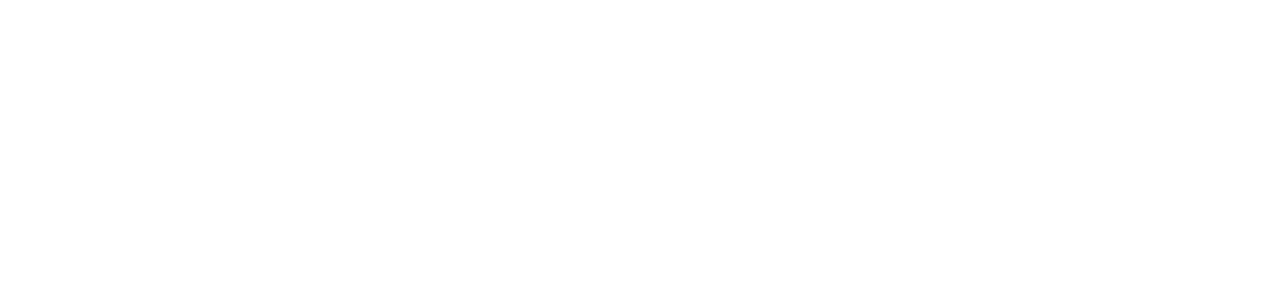
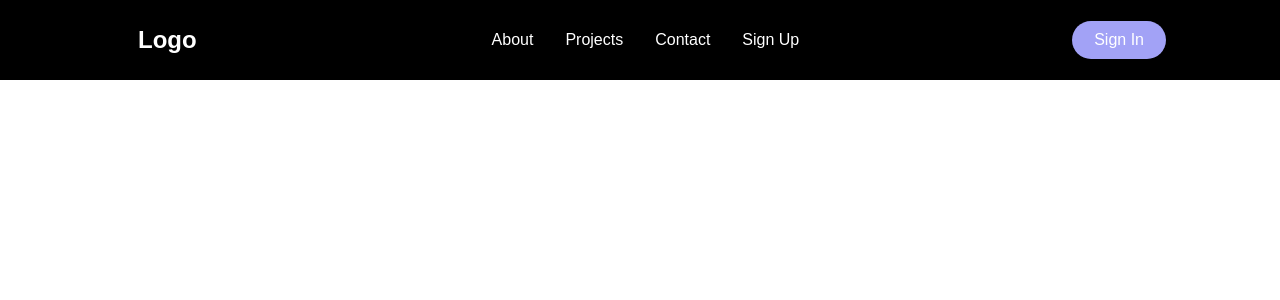
Before and after one commit to NyergesC/react-styled-components-project, a React (Create React App) app: page / in a window 1280 px wide. Shown: the top 300 px of the page. Built offline with nearby package versions, Linux system fonts and the light colour scheme.

Commit message:
navbar added

```diff
--- a/package.json
+++ b/package.json
@@ -8,7 +8,11 @@
     "@testing-library/user-event": "^13.5.0",
     "react": "^18.1.0",
     "react-dom": "^18.1.0",
+    "react-icons": "^4.4.0",
+    "react-router-dom": "^6.3.0",
     "react-scripts": "5.0.1",
+    "react-scroll": "^1.8.7",
+    "styled-components": "^5.3.5",
     "web-vitals": "^2.1.4"
   },
   "scripts": {
--- /dev/null
+++ b/src/App.css
@@ -0,0 +1,6 @@
+*{
+    box-sizing: border-box;
+    margin: 0;
+    padding: 0;
+    font-family: 'Encode Sans Expanded', sans-serif;
+}
--- a/src/App.js
+++ b/src/App.js
@@ -1,9 +1,13 @@
 import React from "react";
+import './App.css'
+import Navbar from "./components/Navbar";
+import {BrowserRouter as Router} from 'react-router-dom'
 
 function App() {
   return (
-    <div>
-    </div>
+    <Router>
+      <Navbar />
+    </Router>
   );
 }
 
--- /dev/null
+++ b/src/components/Navbar/NavbarElements.js
@@ -0,0 +1,124 @@
+import styled from 'styled-components'
+import { Link as LinkR } from 'react-router-dom'
+import { Link as LinkS} from 'react-scroll'
+
+export const Nav = styled.nav`
+    background: #000000;
+    height: 80px;
+ /*     margin-top: -80px; */
+    display: flex;
+    justify-content: center;
+    align-items: center;
+    font-size: 1rem;
+    position: sticky;
+    top:0;
+    z-index:10;
+
+
+    @media screen and (max-width: 960px) {
+        transition: 0.8s all ease;
+    }
+`;
+
+export const NavbarContainer = styled.div`
+    display: flex;
+    justify-content: space-between;
+    height: 80px;
+    z-index: 1;
+    width: 100%;
+    padding: 0 24px;
+    max-width: 1100px;
+`;
+
+export const NavLogo = styled(LinkR)`
+    color: #fff;
+    justify-self: flex-start;
+    cursor: pointer;
+    font-size: 1.5rem;
+    display: flex;
+    align-items: center;
+    margin-left: 24px;
+    font-weight: bold;
+    text-decoration: none;
+
+`;
+
+export const MobileIcon = styled.div`
+    display: none;
+
+    @media screen and (max-width: 768px){
+        display: block;
+        position: absolute;
+        top: 0;
+        right: 0;
+        transform: translate(-100%, 60%);
+        font-size: 1.8rem;
+        cursor: pointer;
+        color: #fffcfc;
+    }
+
+`
+
+export const NavMenu =  styled.ul`
+    display: flex;
+    align-items: center;
+    list-style: none;
+    text-align: center;
+    margin-right: -22px;
+
+
+    @media screen and (max-width: 768px){
+        display: none;
+
+    }
+`
+
+export const NavItem = styled.li`
+    height: 80px;
+
+`
+
+export const NavLinks = styled(LinkS)`
+    color: #fff;
+    display: flex;
+    align-items: center;
+    text-decoration: none;
+    padding: 0 1rem;
+    height: 100%;
+    cursor: pointer;
+
+    &.active{
+        border-bottom: 3px solid #A2A2F6;
+    }
+`
+
+export const NavBtn = styled.nav`
+    display:flex;
+    align-items:center;
+
+    @media screen and (max-width: 768px){
+        display:none
+    }
+
+`
+
+export const NavBtnLink = styled(LinkR)`
+    border-radius: 50px;
+    background: #A2A2F6;
+    white-space: nowrap;
+    color: #fff;
+    padding: 10px 22px;
+    font-size: 16px;
+    outline: none;
+    border:none;
+    cursor: pointer;
+    transition: all 0.2s ease-in-out;
+    text-decoration: none;
+
+    &:hover {
+        transition: all 0.2s ease-in-out;
+        background: #fff;
+        color: #010606;
+    }
+
+`
--- /dev/null
+++ b/src/components/Navbar/index.js
@@ -0,0 +1,38 @@
+import React from 'react'
+import {FaBars} from 'react-icons/fa'
+import {Nav, NavbarContainer, NavLogo, MobileIcon, NavMenu, NavItem, NavLinks, NavBtn, NavBtnLink} from './NavbarElements'
+
+const Navbar = () => {
+  return (
+    <>
+        <Nav>
+            <NavbarContainer>
+                <NavLogo to='/'>Logo</NavLogo>
+                <MobileIcon>
+                    <FaBars />
+                </MobileIcon>
+                <NavMenu>
+                    <NavItem>
+                        <NavLinks to='about'>About</NavLinks>
+                    </NavItem>
+                    <NavItem>
+                        <NavLinks to='project'>Projects</NavLinks>
+                    </NavItem>
+                    <NavItem>
+                        <NavLinks to='read'>Contact</NavLinks>
+                    </NavItem>
+                    <NavItem>
+                        <NavLinks to='signup'>Sign Up</NavLinks>
+                    </NavItem>
+                </NavMenu>
+                <NavBtn>
+                    <NavBtnLink to='/signin'>Sign In</NavBtnLink>
+                </NavBtn>
+            </NavbarContainer>
+        </Nav>
+
+    </>
+  )
+}
+
+export default Navbar
--- a/src/index.js
+++ b/src/index.js
@@ -5,7 +5,5 @@
 
 const root = ReactDOM.createRoot(document.getElementById('root'));
 root.render(
-  <React.StrictMode>
     <App />
-  </React.StrictMode>
 );
```
Also changed, not shown: 1 other file (tests, documents, lock files or other folders).
